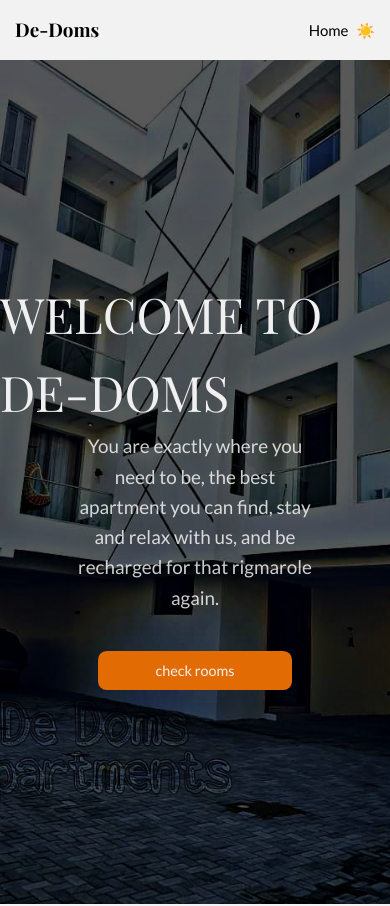
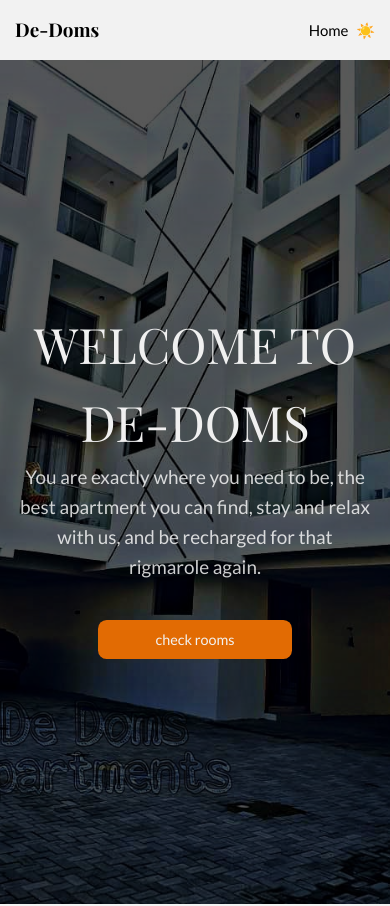
Before and after one commit to blackpandan/apartment, a Vue app: page / in a window 390 px wide. Shown: the top 906 px of the page. Built offline with nearby package versions, Linux system fonts and the light colour scheme.

Commit message:
edited header

```diff
--- a/index.html
+++ b/index.html
@@ -7,7 +7,7 @@
     <link rel="preconnect" href="https://fonts.googleapis.com">
     <link rel="preconnect" href="https://fonts.gstatic.com" crossorigin>
     <link href="https://fonts.googleapis.com/css2?family=Lato:wght@100;300;400;700;900&family=Playfair+Display:wght@400;500;600;700;800;900&display=swap" rel="stylesheet">
-    <title>Vite App</title>
+    <title>De Doms</title>
   </head>
   <body>
     <div id="app"></div>
--- a/package.json
+++ b/package.json
@@ -2,7 +2,7 @@
   "name": "apartment",
   "version": "0.0.0",
   "scripts": {
-    "dev": "vite",
+    "dev": "vite --host localhost --port 3000",
     "build": "vite build",
     "preview": "vite preview --port 4173",
     "lint": "eslint . --ext .vue,.js,.jsx,.cjs,.mjs --fix --ignore-path .gitignore"
--- a/src/App.vue
+++ b/src/App.vue
@@ -8,7 +8,10 @@ let userTheme = ref("dark")
 
 function setTheme(theme) {
 
-  console.log("the dev behind the flare :) https://devfate.com");
+  console.log(
+    "%cthe dev behind the flare 😁  %chttps://devfate.com", "color:orange; font-size: 2em",
+    "color:red; font-size: 1.5em",
+  );
 
   if(theme == "dark"){
     nextTick(()=>{ document.documentElement.setAttribute("data-theme", "dark")
@@ -24,7 +27,7 @@ function setTheme(theme) {
   }
 }
 
-/*function getMediaPreference() {
+function getMediaPreference() {
   const hasDarkPreference = window.matchMedia(
         "(prefers-color-scheme: dark)"
 
@@ -39,18 +42,18 @@ function setTheme(theme) {
 
   }
 
-};*/
+};
 
 onMounted(()=>{
   let theme = localStorage.getItem("theme")
   if (theme == null){
-    setTheme("light");
-    localStorage.setItem("theme", "light");
+    // setTheme("light");
+    const initUserTheme = getMediaPreference();
+    setTheme(initUserTheme);
+    localStorage.setItem("theme", initUserTheme);
   }else{
     setTheme(theme);
   }
- // const initUserTheme = getMediaPreference();
-  // setTheme();
 })
 
 
--- a/src/components/RoomCard.vue
+++ b/src/components/RoomCard.vue
@@ -1,7 +1,6 @@
 <script setup>
-import { defineProps } from 'vue';
 
-const props = defineProps({
+defineProps({
   index: Number
 });
 
--- a/src/views/HomeView.vue
+++ b/src/views/HomeView.vue
@@ -192,6 +192,7 @@ onMounted(()=>{
   &__header{
     color: rgba(240, 240, 240);
     font-size: calc(3em + 1vmin);
+    text-align: center;
     z-index: 2;
   }
 
@@ -243,9 +244,18 @@ onMounted(()=>{
     font-weight: 500;
   }
 }
-@media screen and (max-width: 700px){
+@media screen and (max-width: 780px){
   .rooms{
     row-gap: 15vh;
   }
+
+  .slideshow{
+    &__header{
+      padding: 0 5vw 0 5vw;
+    }
+    &__intro{
+      padding: 0 5vw 2em 5vw;
+    }
+  }
 }
 </style>
```
